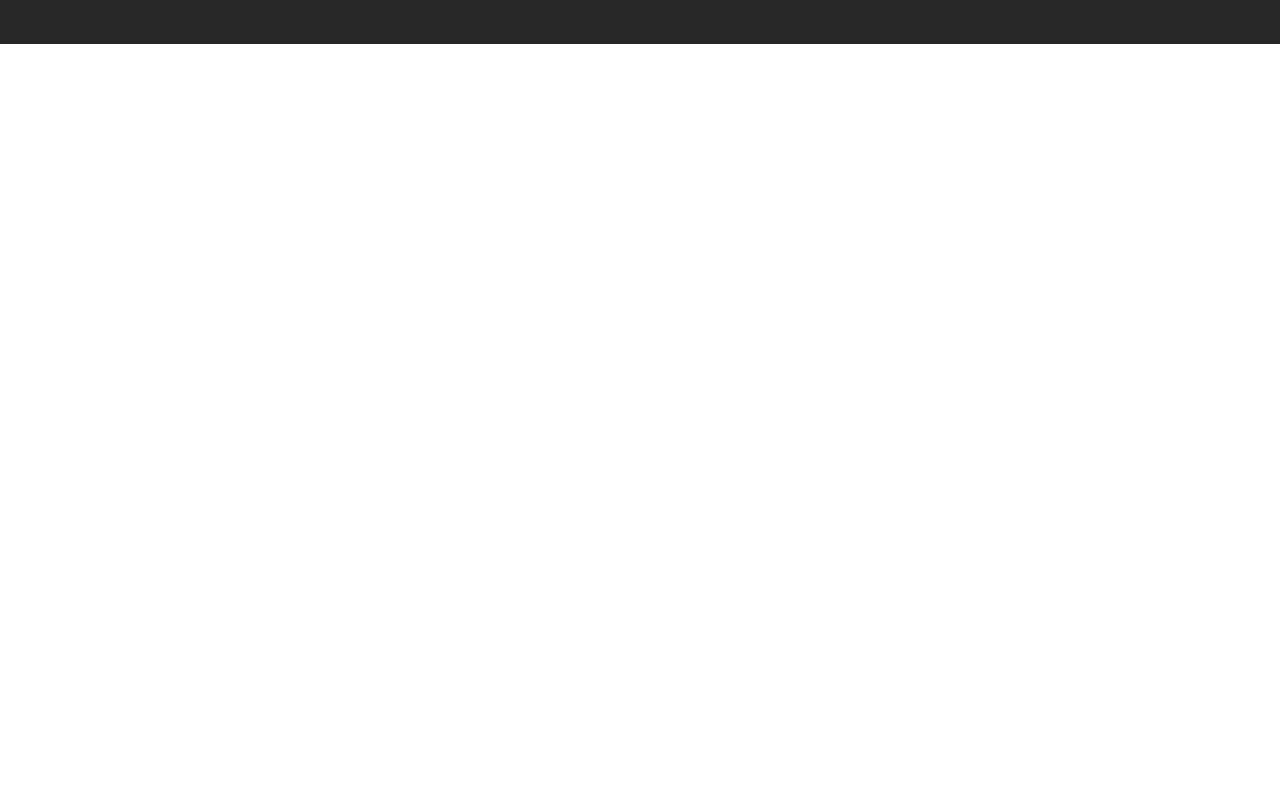
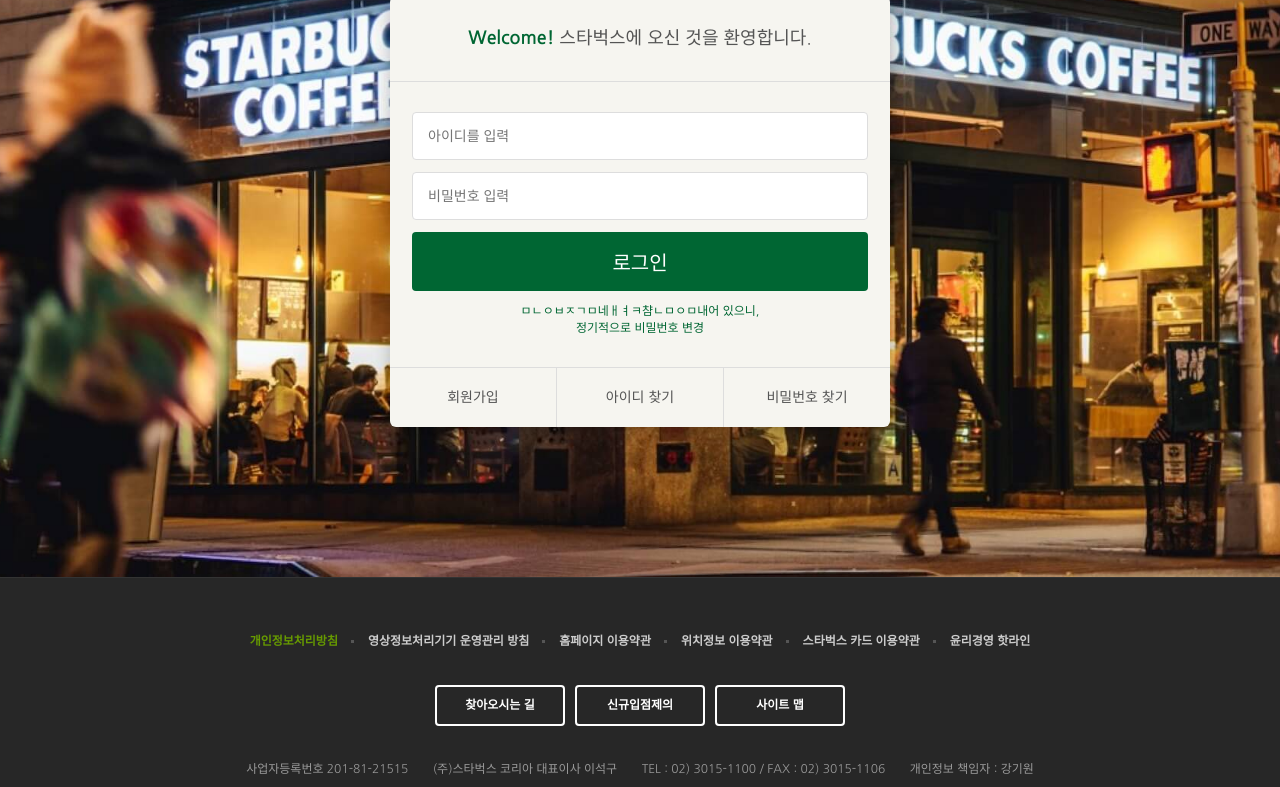
Before and after one commit to kimseungju511/starbucks, a plain HTML site: page signin/index.html in a window 1280 px wide. Shown: the part 290-1077 px from the top of the page. Before the commit the page ends 800 px from the top, so only its background shows below. Drawn offline with nearby package versions, Linux system fonts and the light colour scheme.

Commit message:
로그인페이지 완성

```diff
--- /dev/null
+++ b/css/signin.css
@@ -0,0 +1,78 @@
+.signin {
+  margin-top: 120px;
+  padding: 100px 0 150px;
+  background-image: url("../images/signin_bg.jpg");
+  background-repeat: no-repeat;
+  background-position: center;
+  background-attachment: fixed;
+  background-size: cover;
+}
+.signin h1{
+  color: #fff;
+  font-size: 30px;
+  font-weight: 700;
+  text-align: center;
+  margin-bottom: 24px;
+}
+.signin__card {
+  width: 500px;
+  margin: 0 auto;
+  border-radius: 6px;
+  background-color: #f6f5f0;
+  box-shadow: 2px 2px 20px rgba(0,0,0,.3);
+  color: #555;
+}
+.signin__card h2 {
+  padding: 30px;
+  font-size: 18px;
+  text-align: center;
+  border-bottom: 1px solid #ddd;
+}
+.signin__card h2 strong {
+  font-weight: 700;
+  color: #006633;
+}
+.signin__card form {
+  padding: 30px 22px;
+}
+.signin__card form input {
+  width: 100%;
+  margin-bottom: 12px;
+  padding: 15px;
+  border: 1px solid #ddd;
+  border-radius: 4px;
+  outline: none;
+  box-sizing: border-box;
+  font-size: 14px;
+}
+.signin__card form [type="submit"] {
+  background-color: #006633;
+  border: none;
+  color: #fff;
+  font-size: 20px;
+  cursor: pointer;
+}
+.signin__card form p {
+  font-size: 12px;
+  color: #006633;
+  text-align: center;
+}
+.signin__card .actions {
+  display: flex;
+  border-top: 1px solid #ddd;
+}
+.signin__card .actions a {
+  flex-grow: 1;
+  flex-basis: 0;
+  text-align: center;
+  padding: 20px;
+  color: #555;
+  font-size: 14px;
+  border-right: 1px solid #ddd;
+}
+.signin__card .actions a:last-child {
+  border-right: none;
+}
+.signin__card .actions a:hover {
+  text-decoration: underline;
+}
--- a/signin/index.html
+++ b/signin/index.html
@@ -34,7 +34,8 @@
   <link href="https://fonts.googleapis.com/css2?family=Nanum+Gothic:wght@400;700&display=swap" rel="stylesheet" />
   <!--Google Material Icons-->
   <link rel="stylesheet" href="https://fonts.googleapis.com/icon?family=Material+Icons" />
-  <link rel="stylesheet" href="../css/common.css" />
+  <link rel="stylesheet" href="../css/common.css">
+  <link rel="stylesheet" href="../css/signin.css">
 
   <script defer src="../js/common.js"></script>
 </head>
@@ -372,7 +373,26 @@
   </header>
 
   <section class="signin">
-
+    <h1>로그인</h1>
+    <div class="signin__card">
+      <h2>
+        <strong>Welcome!</strong> 스타벅스에 오신 것을 환영합니다.
+      </h2>
+      <form>
+        <input type="text" placeholder="아이디를 입력">
+        <input type="password" placeholder="비밀번호 입력">
+        <input type="submit" value="로그인">
+        <p>
+          ㅁㄴㅇㅂㅈㄱㅁ네ㅐㅕㅋ챰ㄴㅁㅇㅁ내어 있으니,<br>
+          정기적으로 비밀번호 변경
+        </p>
+      </form>
+      <div class="actions">
+        <a href="javascript:void(0)">회원가입</a>
+        <a href="javascript:void(0)">아이디 찾기</a>
+        <a href="javascript:void(0)">비밀번호 찾기</a>
+      </div>
+    </div>
   </section>
 
   <!--FOOTER-->
```
